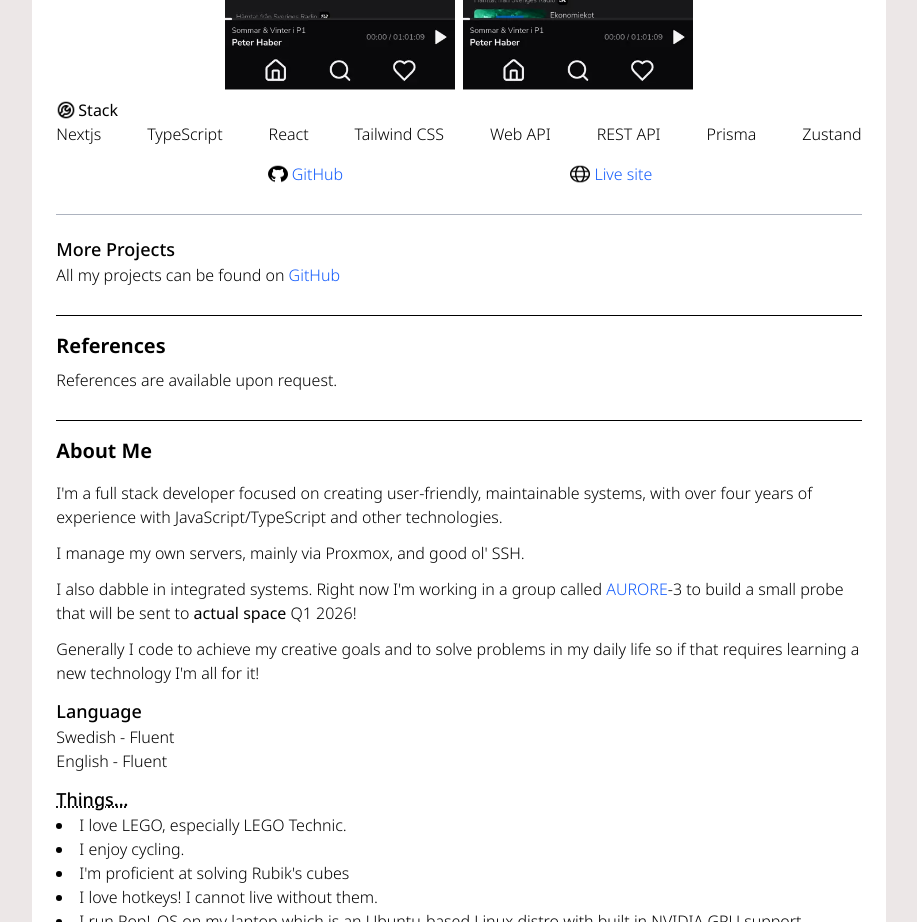
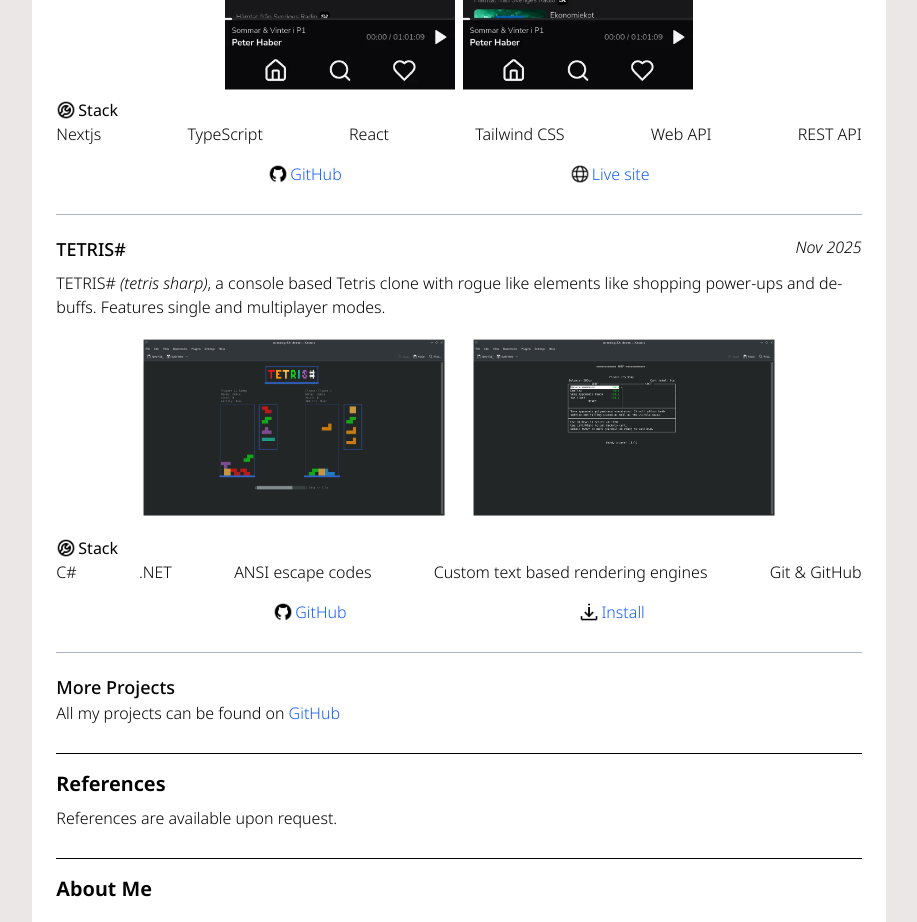
Before and after one commit to VenaStrom/VenaStrom.github.io, a React (Vite) app: page / in a window 1280 px wide. Shown: the part 2900-3822 px from the top of the page, without its empty margins (181-1098 px from the left). Built offline with nearby package versions, Linux system fonts and the light colour scheme.

Commit message:
add tetris#

```diff
--- a/src/components/projects.tsx
+++ b/src/components/projects.tsx
@@ -43,20 +43,20 @@
             {/* Links */}
             <div className="flex flex-row justify-evenly flex-wrap gap-x-4 mt-2">
               <span className="flex flex-row items-center gap-x-0.5">
-                <img className="h-5" src="/icon/icons8-github-24.png" height={24} width={24} alt="GitHub logo" />
+                <img className="size-5" src="/icon/icons8-github-24.png" height={24} width={24} alt="GitHub logo" />
                 {project.sourceCodeLink}
               </span>
 
               {project.visitLink &&
                 <span className="flex flex-row items-center gap-x-0.5">
-                  <img className="h-5" src="/icon/icons8-globe-24.png" height={24} width={24} alt="Globe icon" />
+                  <img className="size-5" src="/icon/icons8-globe-24.png" height={24} width={24} alt="Globe icon" />
                   {project.visitLink}
                 </span>
               }
 
               {project.installLink &&
                 <span className="flex flex-row items-center gap-x-0.5">
-                  <img className="h-5" src="/icon/icons8-download-24.png" height={24} width={24} alt="Download icon" />
+                  <img className="size-5" src="/icon/icons8-download-24.png" height={24} width={24} alt="Download icon" />
                   {project.installLink}
                 </span>
               }
--- a/src/info.tsx
+++ b/src/info.tsx
@@ -197,7 +197,7 @@
       </>,
       stack: ["Electron", "Node.js", "JavaScript", "HTML & CSS", "Git & GitHub", "GitHub Workflows"],
       images: <>
-        <img className="w-full sm:w-2/5" height={400} width={859} loading="lazy" src="/screenshots/playlist-editor.webp"  alt="playlist editor" />
+        <img className="w-full sm:w-2/5" height={400} width={859} loading="lazy" src="/screenshots/playlist-editor.webp" alt="playlist editor" />
         <img className="w-full sm:w-2/5" height={400} width={859} loading="lazy" src="/screenshots/playlist-editor-exporting.webp" alt="playlist editor while exporting a project" />
       </>,
       sourceCodeLink: <a href="https://github.com/VenaStrom/Stockholm-Trekkers-Playlist-Maker" target="_blank">GitHub</a>,
@@ -219,8 +219,6 @@
         "Tailwind CSS",
         "Web API",
         "REST API",
-        "Prisma",
-        "Zustand",
       ],
       images: <>
         <img className="w-2/5 sm:w-2/7" height={600} width={1020} loading="lazy" src="/screenshots/home-page.webp" alt="Vena's radio home page" />
@@ -229,6 +227,27 @@
       sourceCodeLink: <a href="https://github.com/VenaStrom/Venas-Radio" target="_blank">GitHub</a>,
       visitLink: <a href="https://vr-radio.tailad6f63.ts.net/" target="_blank">Live site</a>,
       installLink: null,
+    },
+    {
+      name: "TETRIS#",
+      dateSpan: "Nov 2025",
+      description: <>
+        TETRIS# <i>(tetris sharp)</i>, a console based Tetris clone with rogue like elements like shopping power-ups and de-buffs. Features single and multiplayer modes.
+      </>,
+      stack: [
+        "C#",
+        ".NET",
+        "ANSI escape codes",
+        "Custom text based rendering engines",
+        "Git & GitHub",
+      ],
+      images: <>
+        <img className="w-full sm:w-2/5" height={302} width={494} loading="lazy" src="/screenshots/singleplayer-playing.png" alt="Tetris# one player playing" />
+        <img className="w-full sm:w-2/5" height={302} width={494} loading="lazy" src="/screenshots/singleplayer-shopping.png" alt="Tetris# one player shopping" />
+      </>,
+      sourceCodeLink: <a href="https://github.com/VenaStrom/cs-tetris-p-42" target="_blank">GitHub</a>,
+      visitLink: null,
+      installLink: <a href="https://github.com/VenaStrom/cs-tetris-p-42#readme" target="_blank">Install</a>,
     },
   ],
   aboutMe: {
```
Also changed, not shown: public/screenshots/singleplayer-playing.png (added), public/screenshots/singleplayer-shopping.png (added).
